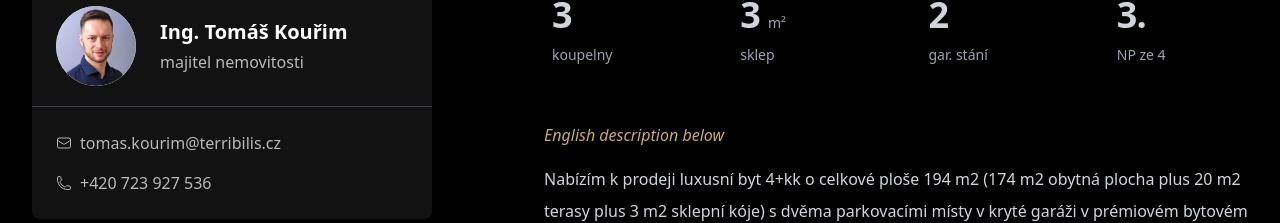
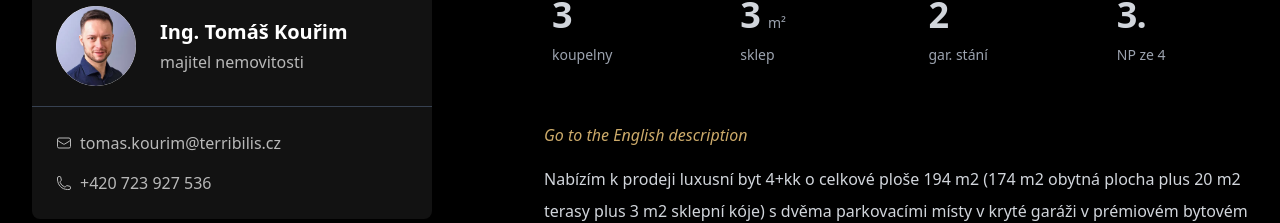
Before and after one commit to misslecter/property-web, a Vue app: page / in a window 1280 px wide. Shown: the part 1798-2021 px from the top of the page. Built offline with nearby package versions, Linux system fonts and the light colour scheme; a web font is replaced by a local one.

Commit message:
change english

```diff
--- a/src/components/PropertyDescription.vue
+++ b/src/components/PropertyDescription.vue
@@ -15,7 +15,7 @@ if (!info) {
       v-if="info.descriptionEn?.length"
       href="#english"
       class="italic text-primary opacity-80 transition-opacity hover:opacity-90"
-      >English description below</a
+      >Go to the English description</a
     >
     <p v-for="(part, index) of info.description" :key="index" class="my-4 leading-loose">
       {{ part }}
```
